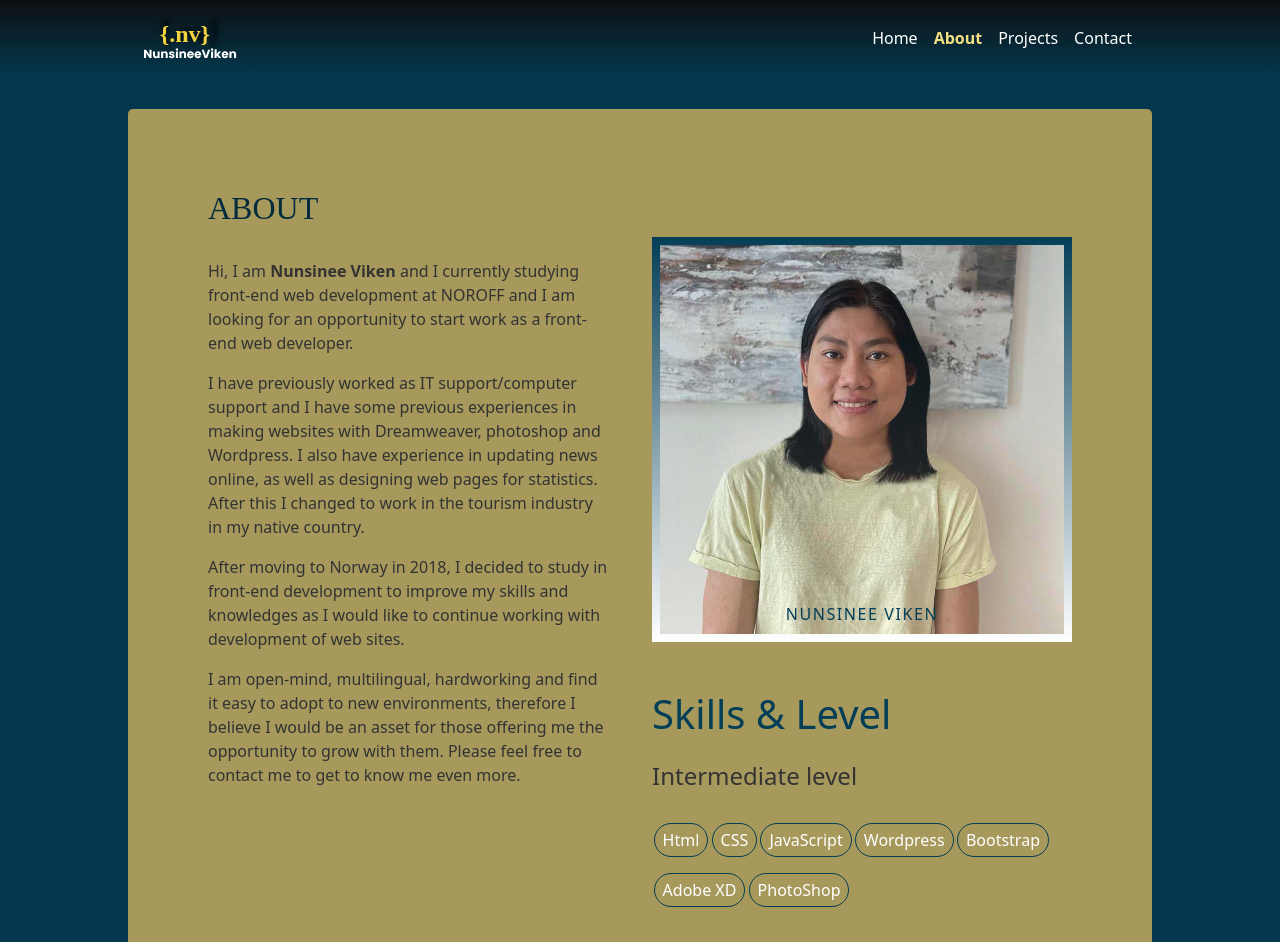
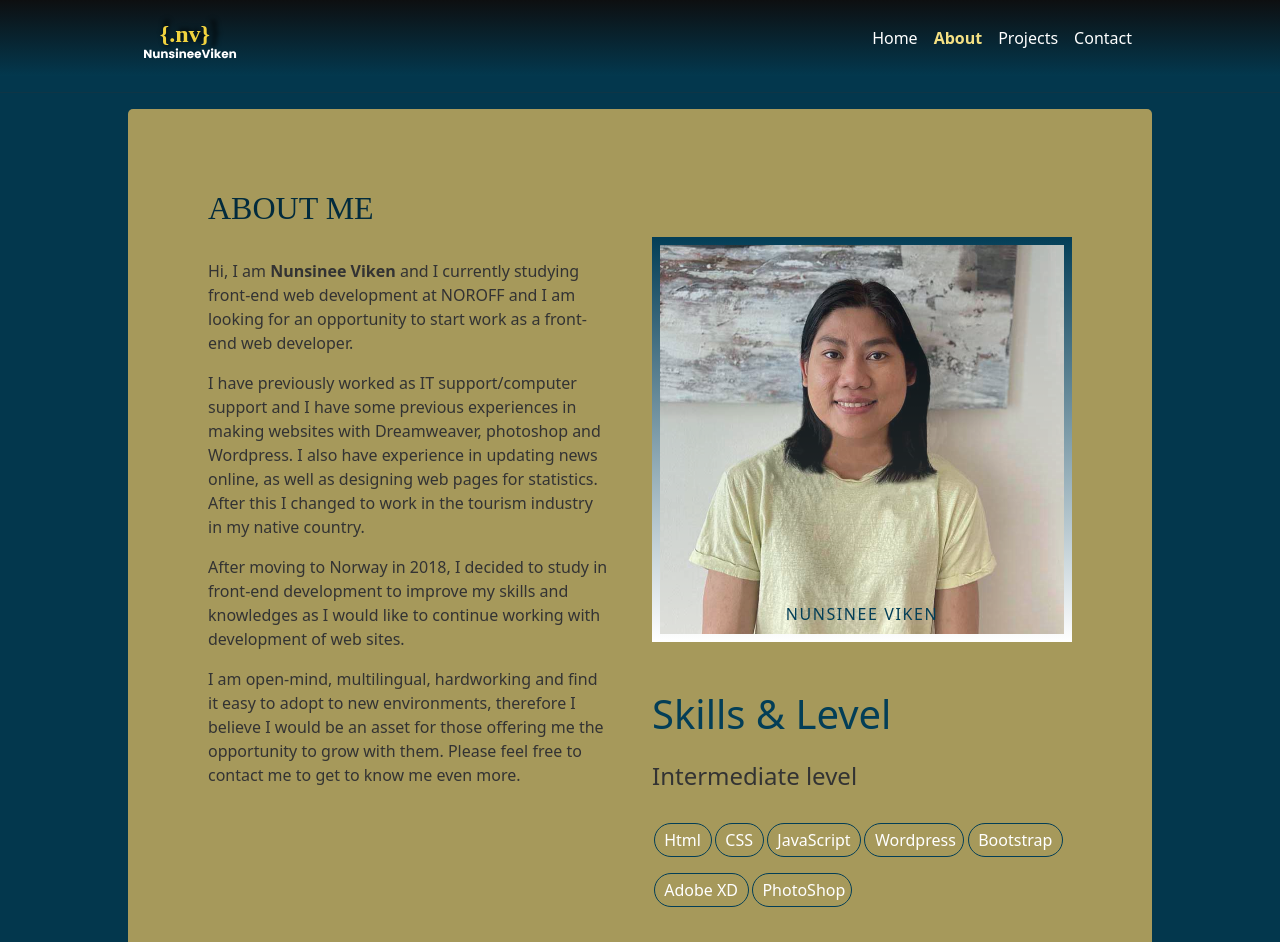
Before and after one commit to nunsinee/portfolioweb, a React (Create React App) app: page /about in a window 1280 px wide. Shown: the top 942 px of the page. Built offline with nearby package versions, Linux system fonts and the light colour scheme; a web font is replaced by a local one.

Commit message:
update node-sass

```diff
--- a/package.json
+++ b/package.json
@@ -12,7 +12,7 @@
 		"@testing-library/user-event": "^13.5.0",
 		"bootstrap": "^5.1.3",
 		"bootstrap-sass": "^3.4.1",
-    "node-sass": "^4.14.1",
+		"node-sass": "^4.12.0",
 		"react": "^17.0.2",
 		"react-alert": "^7.0.3",
 		"react-alert-template-basic": "^1.0.2",
--- a/src/components/about/AboutDetail.js
+++ b/src/components/about/AboutDetail.js
@@ -4,7 +4,7 @@ import Heading from "../typography/Heading"
 function AboutDetail() {
 	return (
 		<div className="col-lg-6 col-sm-12 col-content">
-			<Heading content="About" />
+			<Heading content="About Me" />
 			<p>
 				Hi, I am <b>Nunsinee Viken</b> and I currently studying
 				front-end web development at NOROFF and I am looking for an
--- a/src/sass/partials/_buttons.scss
+++ b/src/sass/partials/_buttons.scss
@@ -11,7 +11,7 @@
 		background-color: $black;
 		color: $white;
 		border-radius: $borderRadius;
-		padding: 1px 2px;
+		padding: 2px 5px;
 		font-size: 0.7em;
 		margin: 0.25em;
 	}
--- a/src/sass/partials/_card.scss
+++ b/src/sass/partials/_card.scss
@@ -9,7 +9,7 @@
 	color: $white;
 	border-radius: $borderBtnRadius;
 	border: 1px solid $primary;
-	padding: 0.25em 0.5rem;
+	padding: 0.25em 0.6rem;
 	max-width: 100px;
 	text-align: center;
 	margin: 0.5em 0.1em;
```
Lines whose indentation alone changed are shown as unchanged.
